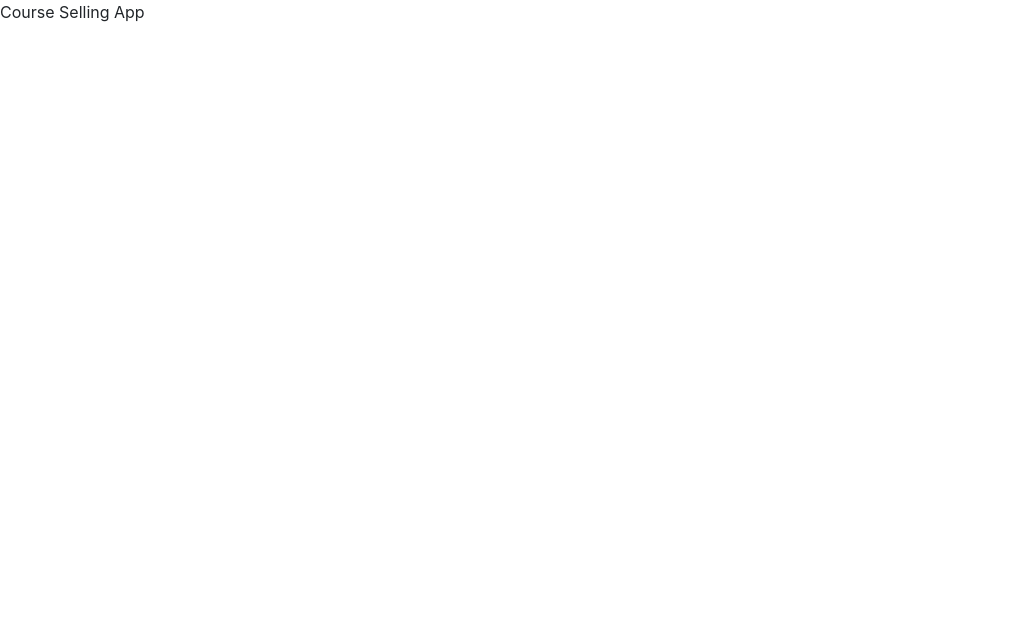
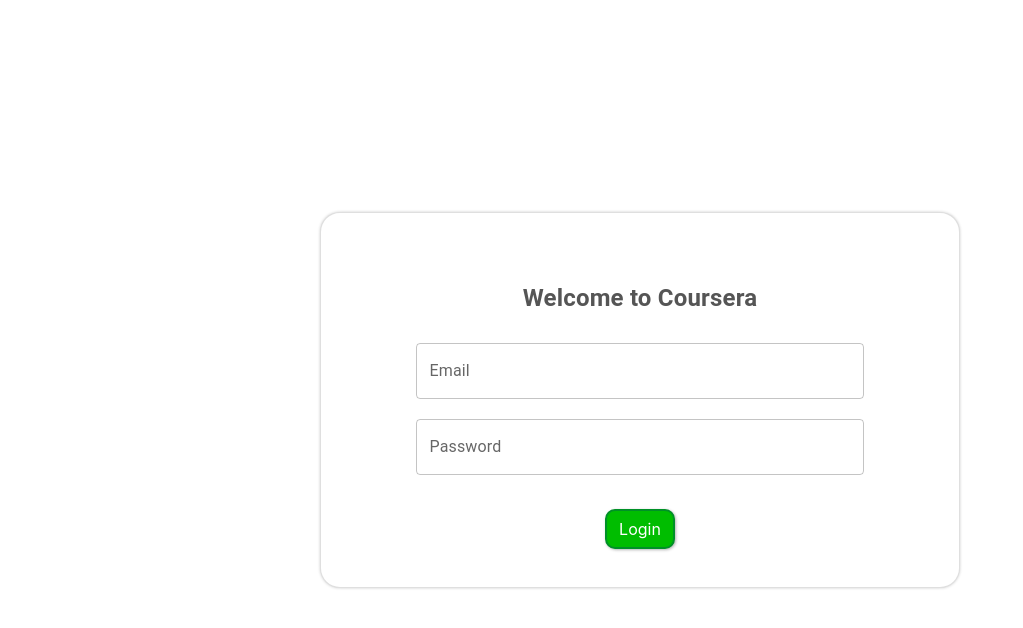
Before and after one commit to swapnilshah5889/course-selling-app-ui, a React (Vite) app: page / in a window 1280 px wide. Shown: the top 628 px of the page, without its empty margins (0-1023 px from the left). Built offline with nearby package versions, Linux system fonts and the light colour scheme.

Commit message:
implemented signup page with custom textfields using MUI. Added validation method for inputs if they are empty and also added required error on login button click if they are empty.

```diff
--- a/package.json
+++ b/package.json
@@ -27,6 +27,7 @@
     "eslint-plugin-react": "^7.32.2",
     "eslint-plugin-react-hooks": "^4.6.0",
     "eslint-plugin-react-refresh": "^0.4.1",
+    "sass": "^1.63.6",
     "vite": "^4.4.0"
   }
 }
--- a/src/App.jsx
+++ b/src/App.jsx
@@ -2,12 +2,13 @@
 import reactLogo from './assets/react.svg'
 import viteLogo from '/vite.svg'
 import './App.css'
+import SignUp from './pages/sign-up/sign-up.page'
 
 function App() {
 
   return (
     <>
-      Course Selling App
+      <SignUp />
     </>
   )
 }
--- /dev/null
+++ b/src/components/button/button.component.jsx
@@ -0,0 +1,21 @@
+import { Button } from "react-bootstrap";
+import './button.styles.scss';
+
+const MyButton = (props) => {
+
+    const {btnText, variant, handleClick} = props;
+    let btnDisabled = false;
+    if("btnDisabled" in props) {
+        btnDisabled = props.btnDisabled;
+    }
+    return (
+        <Button
+            className="custom-button"
+            variant={variant}
+            disabled={btnDisabled}
+            onClick={handleClick}
+        >{btnText}</Button>
+    )
+}
+
+export default MyButton;
--- /dev/null
+++ b/src/components/button/button.styles.scss
@@ -0,0 +1,31 @@
+.custom-button {
+    color: #fff;
+    background-color: rgb(0, 189, 0);
+    border:2px solid #009127;
+    border-radius: 10px;
+    transition: all 0.3s ease;
+    box-shadow: 1px 1px 3px rgba(0, 0, 0, 0.3);
+
+    .disabled{
+        color: red;
+    }
+
+}
+.btn-primary:disabled {
+    color: #fff;
+    background-color: rgb(0, 140, 0);
+    border:none;
+}
+
+.btn-primary:disabled:hover {
+    cursor: not-allowed;
+    color: #fff;
+    background-color: rgb(0, 140, 0);
+    border:none;
+}
+
+.custom-button:hover {
+    background-color: rgb(0, 230, 0);
+    border:2px solid #00c534;
+    box-shadow: 0px 1px 2px rgba(0, 0, 0, 0.2);
+}
--- /dev/null
+++ b/src/components/inputfield/inputfield.component.jsx
@@ -0,0 +1,46 @@
+import { TextField, useScrollTrigger } from "@mui/material";
+import useMediaQuery from '@mui/material/useMediaQuery';
+import { useEffect, useState } from "react";
+
+const InputField = (props) => {
+    const [inputSize, setInputSize] = useState("medium");
+    const {className, variant, label, type, onTextChange} = props
+    let helperText = "";
+    const isError = ("isError" in props)?props.isError : false;
+    if(isError) {
+        helperText = ("helperText" in props)?props.helperText : "";
+    }
+
+    const isSmallScreen = useMediaQuery('(min-width:750px)');
+
+    // Controls responsive textfield size
+    useEffect(() => {
+      if(!isSmallScreen) {
+        console.log("Small triggered")
+        setInputSize("small");
+      }
+      else {
+        setInputSize("medium");
+        console.log("other triggered")
+      }
+    }, [isSmallScreen])
+
+
+    const handleTextChange = (event) => {
+        onTextChange(event.target.value);
+    }
+    return (
+        <TextField
+            className={className}
+            variant={variant}
+            label={label}
+            type={type}
+            helperText={helperText}
+            error={isError}
+            onChange={handleTextChange}
+            size={inputSize}
+        />
+    )
+}
+
+export default InputField;
--- /dev/null
+++ b/src/pages/sign-up/sign-up.page.jsx
@@ -0,0 +1,100 @@
+import { Typography } from "@mui/material";
+import MyButton from "../../components/button/button.component";
+import './sign-up.page.styles.scss';
+import { useState } from "react";
+import { Card } from "react-bootstrap";
+import InputField from "../../components/inputfield/inputfield.component";
+
+const loginText = ["Login", "Logging in..."];
+const requiredText = "*Required";
+const SignUp = (props) => {
+
+    const [loginDisabled, setLoginDisabled] = useState(false);
+    const[loginTextIndex, setLoginBtnIndex] = useState(0);
+    const [signupDisabled, setSignupDisabled] = useState(false);
+    const [isEmailError, setEmailError] = useState(false);
+    const [isPasswordError, setPasswordError] = useState(false);
+    const [emailText, setEmailText] = useState("");
+    const [passwordText, setPasswordText] = useState("");
+
+    const validateInputs = () => {
+        let allValid = true;
+        if(emailText.length==0) {
+            setEmailError(true);
+            allValid = false;
+        }
+
+        if(passwordText.length == 0) {
+            setPasswordError(true);
+            allValid = false;
+        }
+        return allValid;
+    }
+
+    const onEmailChange = (emailStr) => {
+        setEmailError(false);
+        setEmailText(emailStr);
+    }
+
+    const onPasswordChange = (passwordStr) => {
+        setPasswordError(false);
+        setPasswordText(passwordStr);
+    }
+    const handleLoginClick = (event) => {
+        if(validateInputs()) {
+            setLoginDisabled(!loginDisabled);
+            setLoginBtnIndex((loginTextIndex+1)%2)
+        }
+    }
+
+    const handleSignUpClick = (event) => {
+        setLoginDisabled(!loginDisabled);
+        setLoginBtnIndex((loginTextIndex+1)%2)
+    }
+    return (
+        <div className="signup-container">
+
+            <Card className="signup-card">
+
+                <Typography
+                    className="header"
+                    variant="h6">Welcome to Coursera</Typography>
+
+                <div className="input-fields">
+                    <InputField
+                        className="input-field"
+                        variant = "outlined"
+                        label="Email"
+                        type="email"
+                        isError={isEmailError}
+                        helperText={requiredText}
+                        onTextChange = {onEmailChange}
+                    />
+                    <InputField
+                        className="input-field"
+                        variant = "outlined"
+                        label="Password"
+                        type="password"
+                        isError={isPasswordError}
+                        helperText={requiredText}
+                        onTextChange = {onPasswordChange}
+                    />
+                </div>
+                <br/>
+                <div className="btn-container">
+                    <MyButton
+                        btnText={loginText[loginTextIndex]}
+                        variant="primary"
+                        size="lg"
+                        btnDisabled={loginDisabled}
+                        handleClick = {handleLoginClick}
+                    />
+                </div>
+            </Card>
+
+
+        </div>
+    );
+}
+
+export default SignUp;
--- /dev/null
+++ b/src/pages/sign-up/sign-up.page.styles.scss
@@ -0,0 +1,74 @@
+$small-screen: 750px;
+$medium-screen: 1024px;
+
+.signup-container {
+    height: 100vh;
+    width: 100%;
+    background-color: white;
+    display: flex;
+    justify-content: center;
+    align-items: center;
+
+    .signup-card{
+        padding: 3%;
+        display: flex;
+        flex-direction: column;
+        justify-content: center;
+        border-radius: 20px;
+        background-color: aqua;
+        background-color: white;
+        box-shadow: 0px 0px 3px rgba($color: #000000, $alpha: 0.2);
+        height:auto;
+        width: 50%;
+
+        @media (max-width: $small-screen) {
+            width: 80%;
+        }
+        @media (min-width: $small-screen) and (max-width: $medium-screen) {
+            width: 60%;
+        }
+
+
+        .btn-container{
+            display: flex;
+            justify-content: space-around;
+            @media (max-width: $small-screen) {
+                margin-bottom: 5%;
+            }
+        }
+
+        .header{
+            margin-top: 5%;
+            text-align: center;
+            margin-bottom: 15px;
+            color: #555;
+            font-weight: bolder;
+
+            @media (max-width: $small-screen) {
+                font-size: medium;
+            }
+            @media (min-width: $small-screen) and (min-width: $medium-screen) {
+                font-size: x-large;
+            }
+        }
+
+        .input-fields{
+            display: flex;
+            align-items: center;
+            flex-direction: column;
+            width: 100%;
+            .input-field{
+                margin: 10px;
+                width: 80%;
+                @media (max-width: $small-screen) {
+                    font-size: 5px;
+                    padding: 0px;
+                }
+            }
+        }
+
+
+
+    }
+
+}
```
Also changed, not shown: src/components/inputfield/inputfield.styles.scss (added), 1 other file (tests, documents, lock files or other folders).
